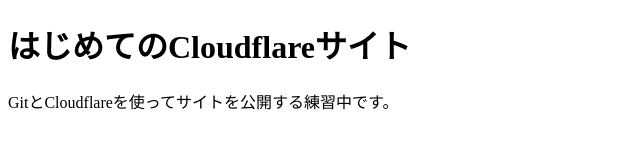
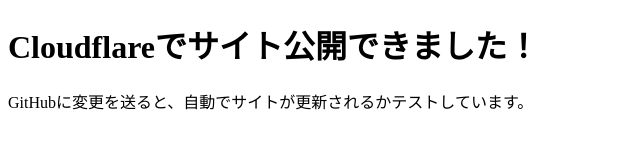
Before and after one commit to hikonan/cloudflare-test, a plain HTML site: page index.html in a window 1280 px wide. Shown: the whole page, without its empty margins (0-640 px from the left). Drawn offline with Linux system fonts and the light colour scheme.

Commit message:
トップページの文章を変更

```diff
--- a/index.html
+++ b/index.html
@@ -7,7 +7,7 @@
 </head>
 
 <body>
-  <h1>はじめてのCloudflareサイト</h1>
-  <p>GitとCloudflareを使ってサイトを公開する練習中です。</p>
+<h1>Cloudflareでサイト公開できました！</h1>
+<p>GitHubに変更を送ると、自動でサイトが更新されるかテストしています。</p>
 </body>
 </html>
```
